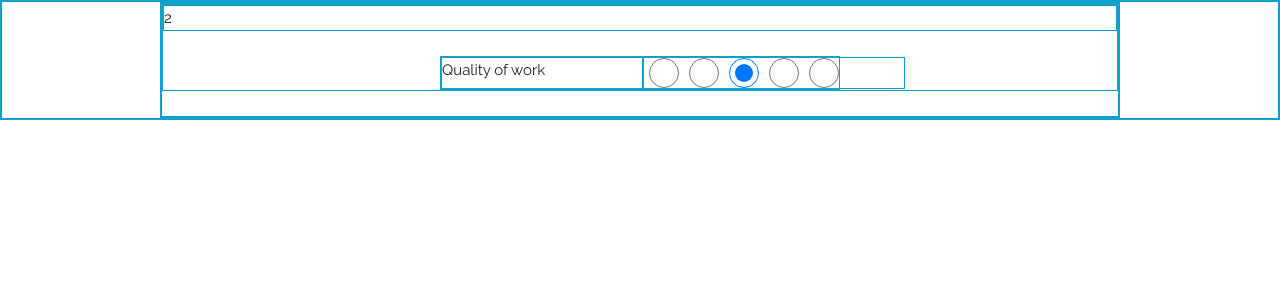
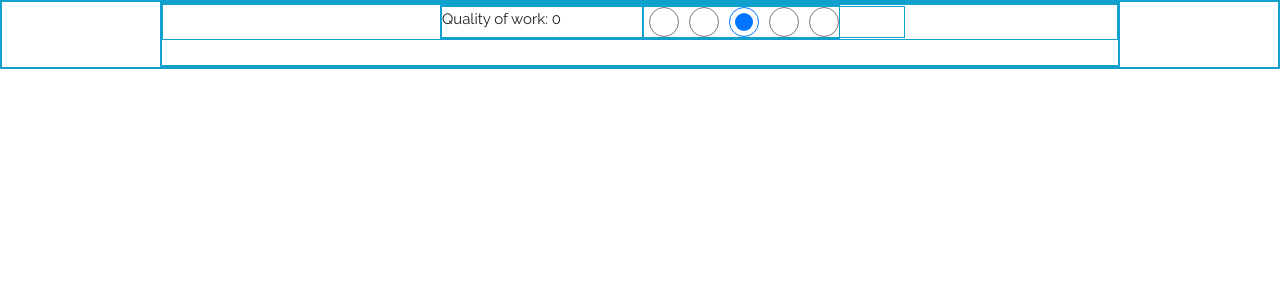
Before and after one commit to maciekChmura/CS50-feedback-generator, a React (Vite) app: page / in a window 1280 px wide. Shown: the top 300 px of the page. Built offline with nearby package versions, Linux system fonts and the light colour scheme.

Commit message:
lifting state
from Selector to App

```diff
--- a/src/App.js
+++ b/src/App.js
@@ -5,11 +5,22 @@
 class App extends React.Component {
   constructor(props) {
     super(props);
+    this.state = {
+      checked: 0
+    };
   }
+
+  handleClick = data => {
+    this.setState({ checked: data });
+  };
+
   render() {
     return (
       <div>
-        <Selector />
+        <Selector
+          checkedRadio={this.state.checked}
+          handleClick={this.handleClick}
+        />
       </div>
     );
   }
--- a/src/Selector.js
+++ b/src/Selector.js
@@ -3,21 +3,20 @@
 class Selector extends React.Component {
   constructor(props) {
     super(props);
-    this.inputs = [0, 1, 2, 3, 4];
-    this.state = {
-      checked: 2
-    };
+    this.inputs = [-2, -1, 0, 1, 2];
   }
+
   handleClick = event => {
-    this.setState({ checked: +event.target.value });
+    this.props.handleClick(+event.target.value);
   };
 
   render() {
     return (
       <form className="selector">
-        <p>{this.state.checked}</p>
         <div className="container">
-          <div className="child label">Quality of work</div>
+          <div className="child label">
+            Quality of work: {this.props.checkedRadio}
+          </div>
           <div className="child button-parent" onChange={this.handleClick}>
             {this.inputs.map(value => (
               <input
@@ -27,7 +26,7 @@
                 id="huey"
                 name="drone"
                 value={value}
-                defaultChecked={this.state.checked === value}
+                defaultChecked={this.props.checkedRadio === value}
               />
             ))}
           </div>
```
Also changed, not shown: 1 other file (tests, documents, lock files or other folders).
